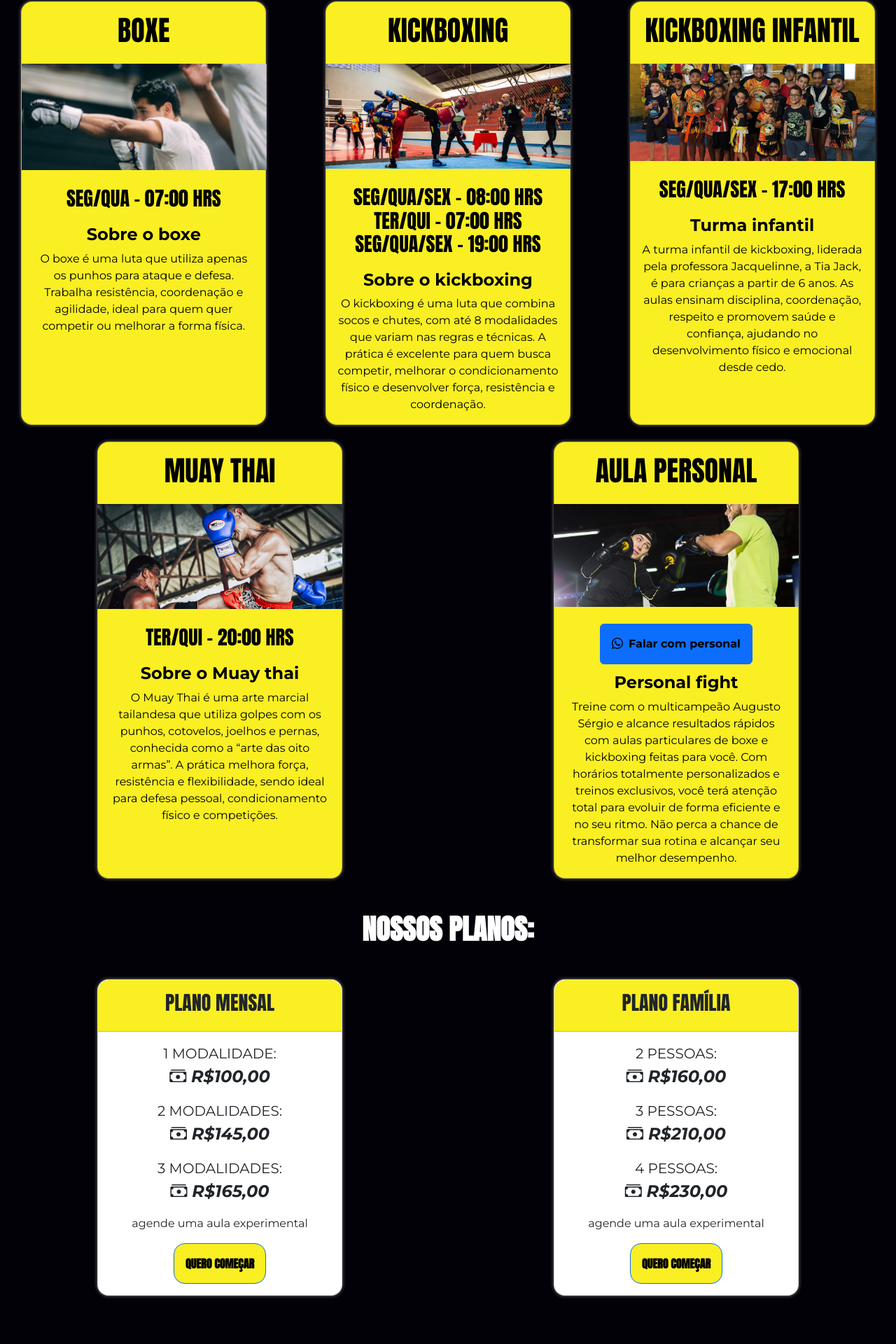
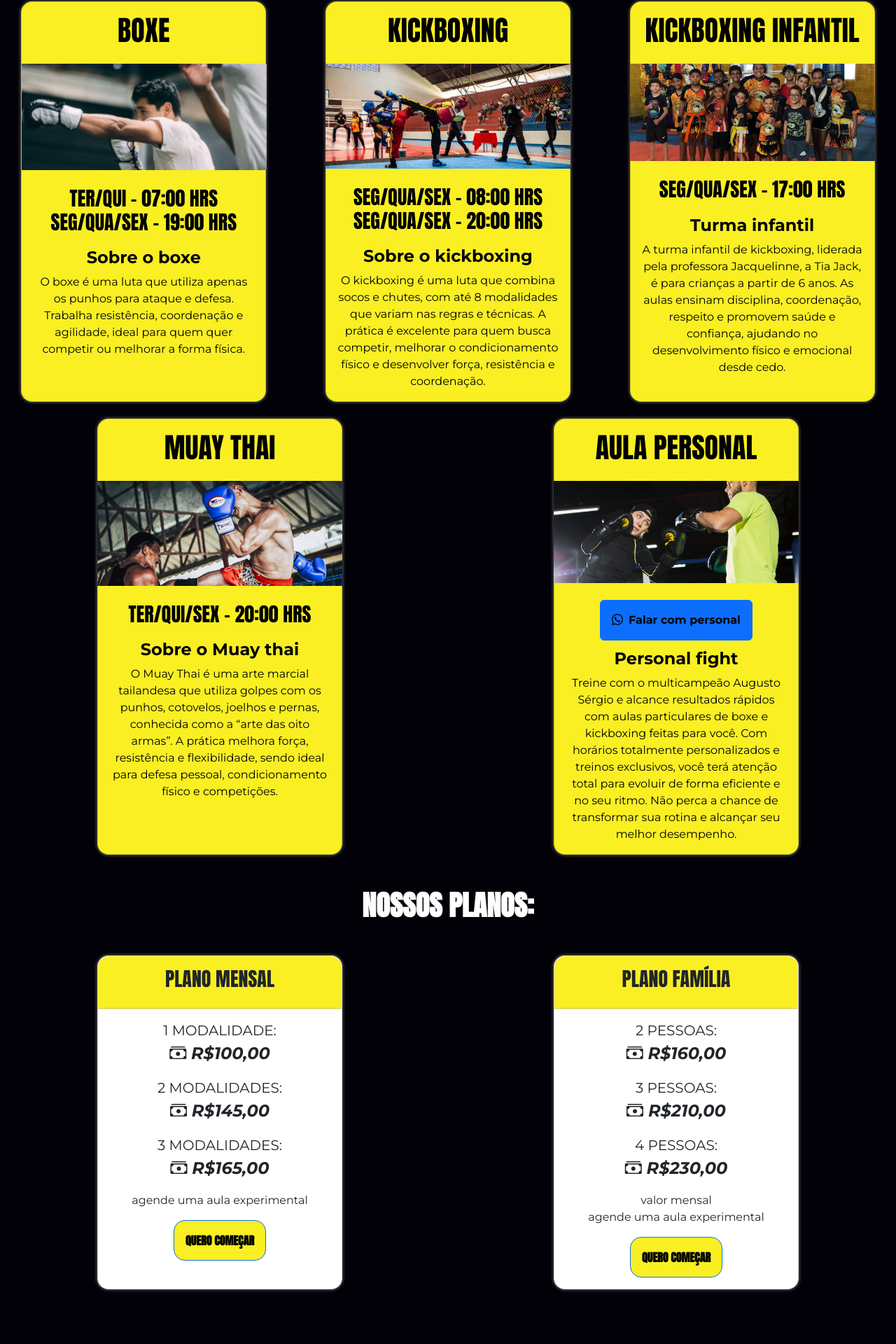
Before and after one commit to gabrielcarvalhogc/academia-fight-house, a React (Vite) app: page / in a window 1280 px wide. Shown: the part 786-2706 px from the top of the page at 70% size. Built offline with nearby package versions, Linux system fonts and the light colour scheme.

Commit message:
Novas datas e horarios

```diff
--- a/index.html
+++ b/index.html
@@ -6,9 +6,9 @@
   <link rel="icon" type="image/svg+xml" href="/src/assets/logo.ico" />
   <meta name="viewport" content="width=device-width, initial-scale=1.0" />
   <meta name="description"
-    content="Academia Fight House - Excelência em artes marciais há mais de 15 anos em Valparaíso de Goiás." />
+    content="Treine na Fight House! Modalidades como kickboxing, boxe, muay thai, jiu-jitsu, MMA e defesa pessoal. Planos especiais em artes marciais para todas as idades!" />
   <meta name="keywords"
-    content="academia, luta, artes marciais, Valparaíso de Goiás, modalidades, fitness, kickboxing, boxe" />
+    content="academia, luta, artes marciais, Valparaíso de Goiás, modalidades, fitness, kickboxing, boxe, fight, muaithai" />
   <meta name="author" content="Academia Fight House" />
   <title>Academia Fight House</title>
   <link rel="stylesheet" href="https://cdn.jsdelivr.net/npm/bootstrap@5.3.2/dist/css/bootstrap.min.css"
--- a/src/components/planos/Planos.tsx
+++ b/src/components/planos/Planos.tsx
@@ -62,7 +62,7 @@ function Planos() {
                                 4 Pessoas:<br />
                                 <i className="bi bi-cash-stack fw-bold fs-4">  R$230,00</i>
                             </Card.Text>
-                            <Card.Text className='fs-6 text-lowercase'>Agende uma aula experimental</Card.Text>
+                            <Card.Text className='fs-6 text-lowercase p-0'>Valor mensal <br/>Agende uma aula experimental</Card.Text>
                             <Button
                                 className='button p-3 rounded-4 text-black fw-bold text-uppercase'
                                 href='https://wa.link/hm1e2n'
--- a/src/data/modalidades-data.js
+++ b/src/data/modalidades-data.js
@@ -8,16 +8,16 @@ export const modalidades = [
     {
         "titulo": "Boxe",
         "imagem": `${boxe}`,
-        "dias": ["seg/qua"],
-        "horarios": ["07:00 hrs"],
+        "dias": ["ter/qui", "seg/qua/sex"],
+        "horarios": ["07:00 hrs", "19:00 hrs"],
         "subtitulo": "Sobre o boxe",
         "descricao": "O boxe é uma luta que utiliza apenas os punhos para ataque e defesa. Trabalha resistência, coordenação e agilidade, ideal para quem quer competir ou melhorar a forma física."
     },
     {
         "titulo": "Kickboxing",
         "imagem": `${kickboxing}`,
-        "dias": ["seg/qua/sex", "ter/qui", "seg/qua/sex"],
-        "horarios": ["08:00 hrs", "07:00 hrs", "19:00 hrs"],
+        "dias": ["seg/qua/sex", "seg/qua/sex"],
+        "horarios": ["08:00 hrs", "20:00 hrs"],
         "subtitulo": "Sobre o kickboxing",
         "descricao": "O kickboxing é uma luta que combina socos e chutes, com até 8 modalidades que variam nas regras e técnicas. A prática é excelente para quem busca competir, melhorar o condicionamento físico e desenvolver força, resistência e coordenação."
     },
@@ -32,7 +32,7 @@ export const modalidades = [
     {
         "titulo": "Muay thai",
         "imagem": `${muaythai}`,
-        "dias": ["ter/qui"],
+        "dias": ["ter/qui/sex"],
         "horarios": ["20:00 hrs"],
         "subtitulo": "Sobre o Muay thai",
         "descricao": "O Muay Thai é uma arte marcial tailandesa que utiliza golpes com os punhos, cotovelos, joelhos e pernas, conhecida como a “arte das oito armas”. A prática melhora força, resistência e flexibilidade, sendo ideal para defesa pessoal, condicionamento físico e competições."
```
